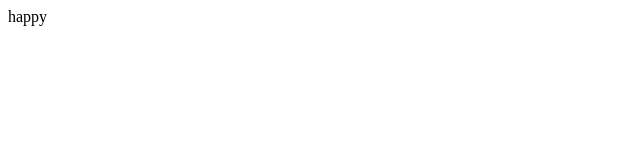
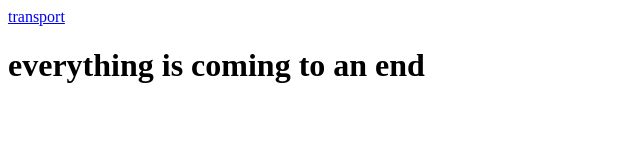
Before and after one commit to DrilebaRemo/html_intro, a plain HTML site: page index.html in a window 1280 px wide. Shown: the whole page, without its empty margins (0-640 px from the left). Drawn offline with Linux system fonts and the light colour scheme.

Commit message:
Added some files

```diff
--- a/index.html
+++ b/index.html
@@ -1 +1,10 @@
-<hl>happy</hl>
+<!DOCTYPE html>
+<html>
+    <head>
+        <title>Refactory practice</title>
+    </head>
+    <body>
+        <a href="student/me.html">transport</a>
+        <h1>everything is coming to an end</h1>
+    </body>
+</html>
```
